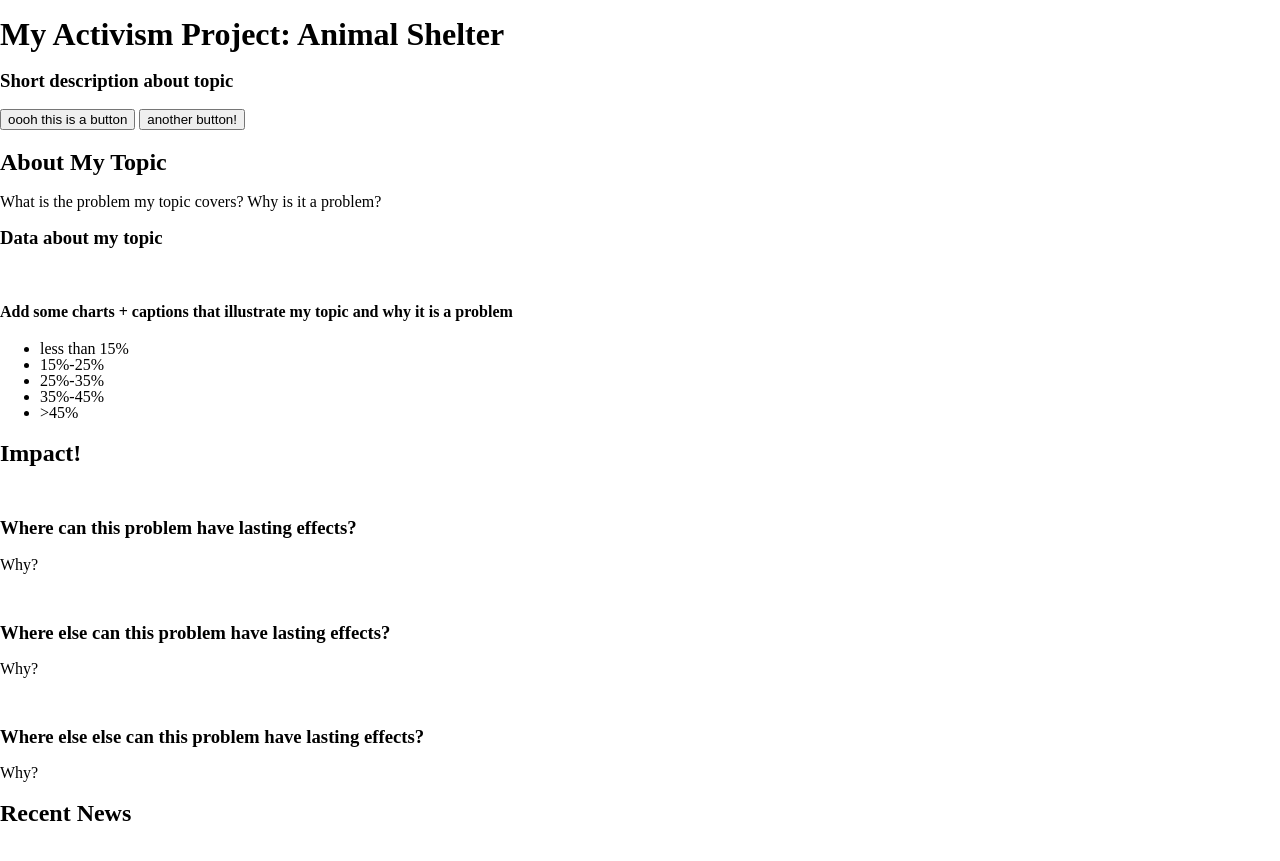
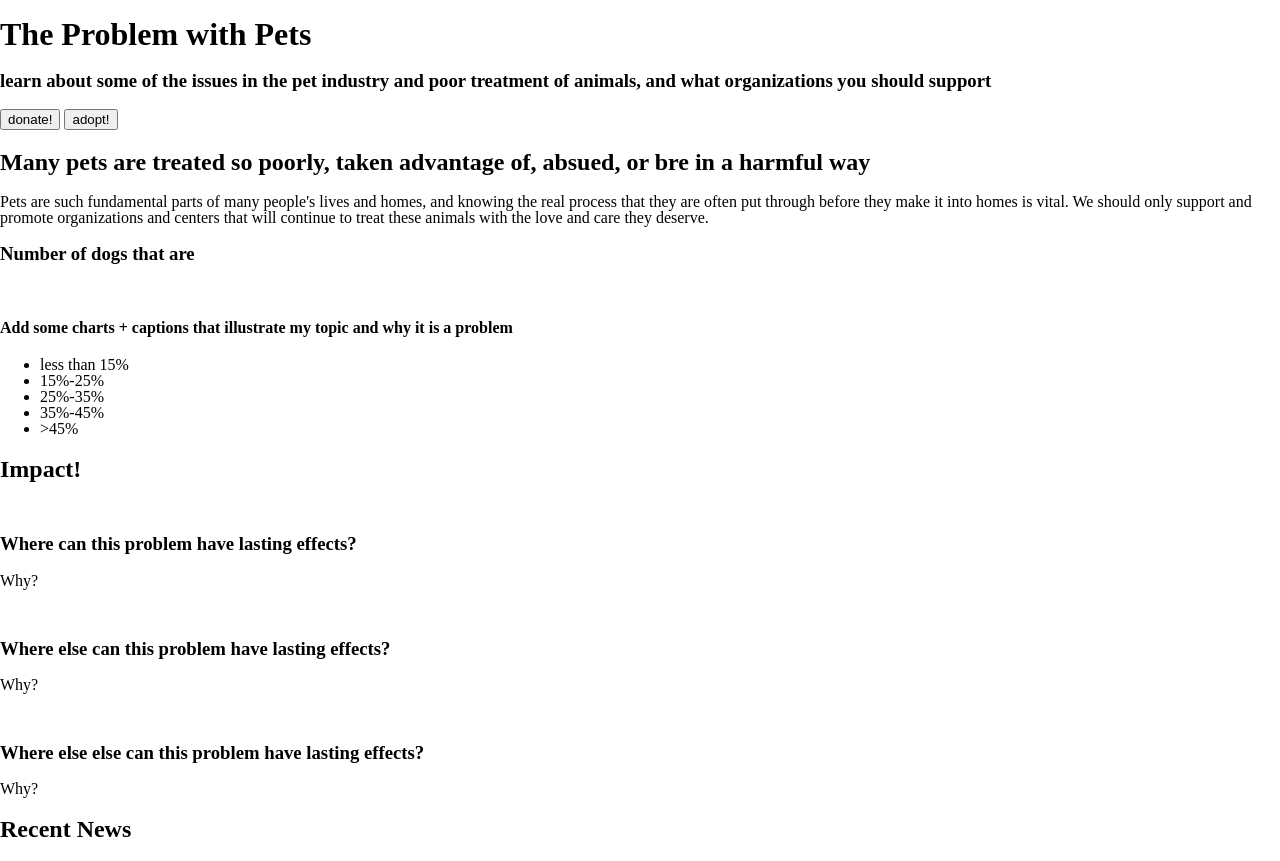
Before and after one commit to BrinaWang/Team3---Social-Good, a plain HTML site: page index.html in a window 1280 px wide. Shown: the part 19-880 px from the top of the page. Drawn offline with Linux system fonts and the light colour scheme.

Commit message:
Update index.html

```diff
--- a/index.html
+++ b/index.html
@@ -3,7 +3,7 @@
 
 
 <head>
-    <title>Animal Shelter</title> <!-- the content here will only show in the tab and in the metadata about the page -->
+    <title>The Problem with Pets</title> <!-- the content here will only show in the tab and in the metadata about the page -->
     <meta charset="utf-8">
     <meta name="viewport" content="width=device-width">
     <link href="reset.css" rel="stylesheet" type="text/css" />
@@ -18,21 +18,21 @@
     <!--- HEADINGS--->
      <header class="header-container">
         <img src="your-image.jpg" alt="Header Image" class="header-item" /> <!-- if you want to add an image, use this tag and link to the actual image location in your project with the src attribute -->
-        <h1 class="header-item">My Activism Project: Animal Shelter</h1> <!-- First Text -->
-        <h3 class="header-item">Short description about topic</h3> <!-- Second Text -->
-        <button class="header-item" type="button">oooh this is a button</button> <!-- First Button -->
-        <button class="header-item" type="button">another button!</button> <!-- Second Button -->
+        <h1 class="header-item">The Problem with Pets</h1> <!-- First Text -->
+        <h3 class="header-item">learn about some of the issues in the pet industry and poor treatment of animals, and what organizations you should support</h3> <!-- Second Text -->
+        <button class="header-item" type="button">donate!</button> <!-- First Button -->
+        <button class="header-item" type="button">adopt!</button> <!-- Second Button -->
     </header>
 
 
     <!--- About --->
-    <h2>About My Topic</h2>
-    <p>What is the problem my topic covers? Why is it a problem?
+    <h2>Many pets are treated so poorly, taken advantage of, absued, or bre in a harmful way</h2>
+    <p>Pets are such fundamental parts of many people's lives and homes, and knowing the real process that they are often put through before they make it into homes is vital. We should only support and promote organizations and centers that will continue to treat these animals with the love and care they deserve.
     </p>
 
 
     <!--- Data --->
-    <h3>Data about my topic</h3>
+    <h3>Number of dogs that are </h3>
     <img src="" />
     <h4>Add some charts + captions that illustrate my topic and why it is a problem </h4>
 
```
